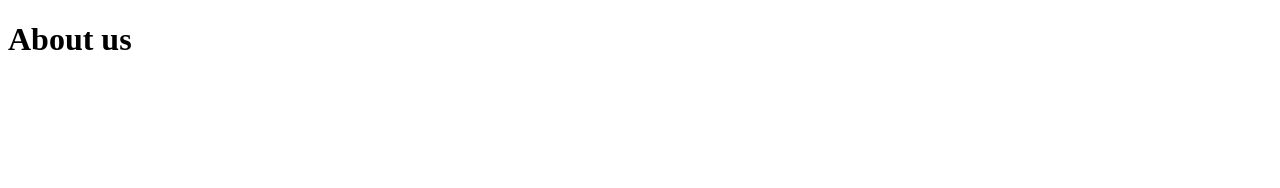
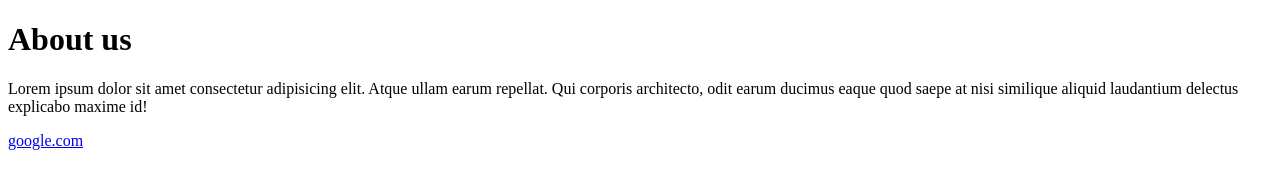
Before and after one commit to githubpankaj/demo-project, a plain HTML site: page about.html in a window 1280 px wide. Drawn offline with Linux system fonts and the light colour scheme.

Commit message:
updates in two files

```diff
--- a/about.html
+++ b/about.html
@@ -7,5 +7,7 @@
 </head>
 <body>
   <h1>About us</h1>
+  <p>Lorem ipsum dolor sit amet consectetur adipisicing elit. Atque ullam earum repellat. Qui corporis architecto, odit earum ducimus eaque quod saepe at nisi similique aliquid laudantium delectus explicabo maxime id!</p>
+  <a href="https://google.com">google.com</a>
 </body>
 </html>
```
Also changed, not shown: index.html (+2 -1 lines).
